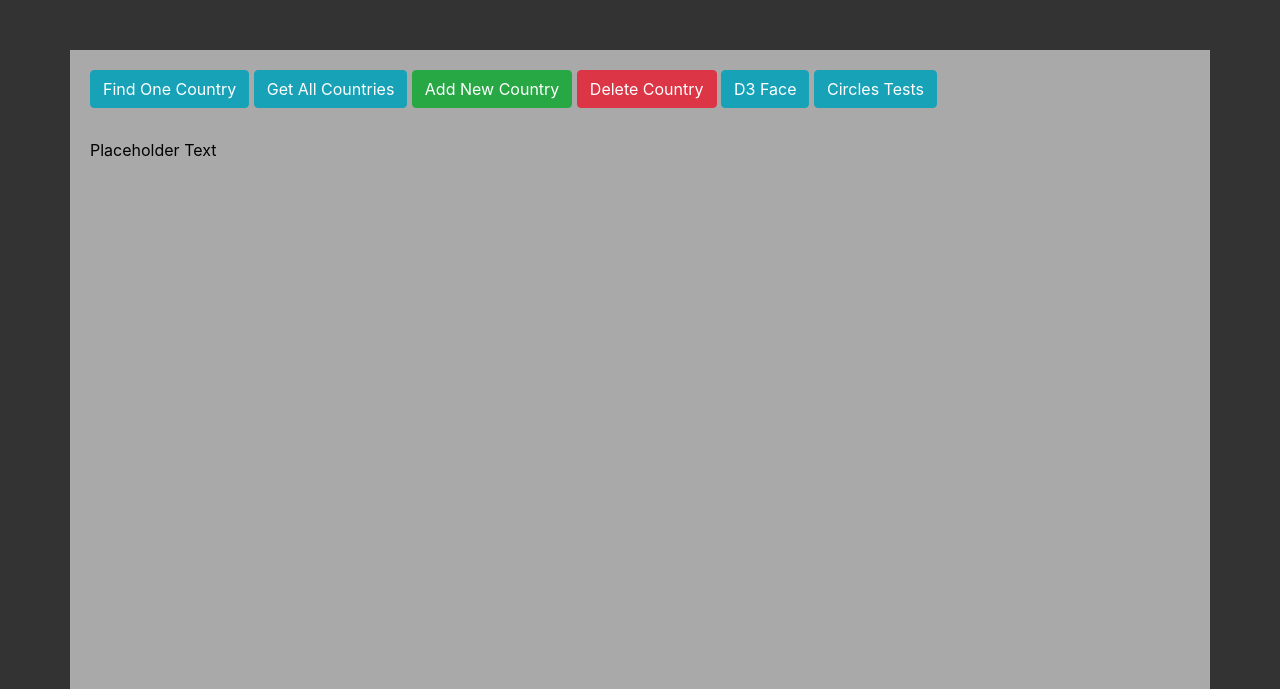
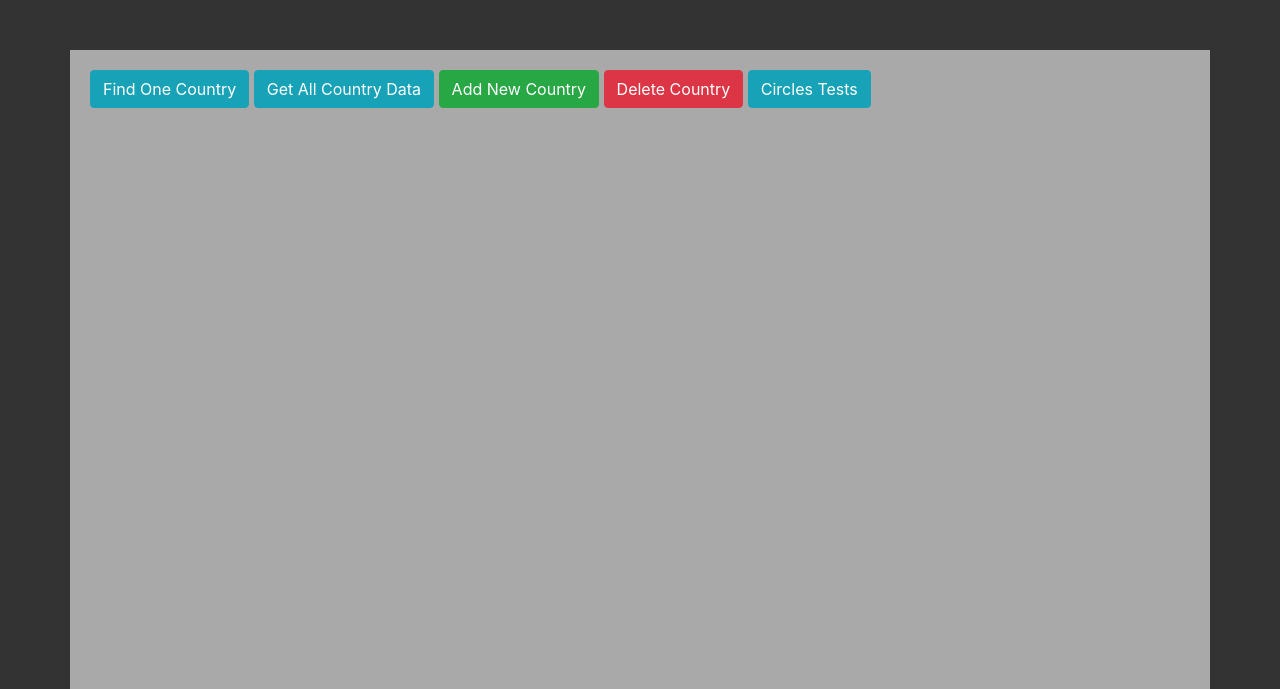
Before and after one commit to Floopion/Web3Files, a Flask app: page / in a window 1280 px wide. Shown: the part 56-745 px from the top of the page. Run offline with Flask 2, Linux system fonts and the light colour scheme; parts of the project's set-up code (start-up, migrations or seed data) failed here and were passed over; some libraries are stand-ins or nearby versions; some web fonts are replaced.

Commit message:
Quick button tweak

```diff
--- a/app.py
+++ b/app.py
@@ -8,15 +8,15 @@ from mongoengine import *
 #  for local dev environment.                                   #
 #################################################################
 
-connect(
-     username='heroku_c1wldm92',
-     password='eomrqnfplp7782hecehq4ahchh',
-     host='mongodb://heroku_c1wldm92:eomrqnfplp7782hecehq4ahchh@ds113626.mlab.com:13626/heroku_c1wldm92?retryWrites=false',
-     port=13626
-)
+# connect(
+#      username='heroku_c1wldm92',
+#      password='eomrqnfplp7782hecehq4ahchh',
+#      host='mongodb://heroku_c1wldm92:eomrqnfplp7782hecehq4ahchh@ds113626.mlab.com:13626/heroku_c1wldm92?retryWrites=false',
+#      port=13626
+# )
 
 
-#connect('devEnv')
+connect('devEnv')
 
 #####################################
 #   Create Tables in the database   #
--- a/static/scripts.js
+++ b/static/scripts.js
@@ -87,7 +87,7 @@ function deleteCountry() {
 #       D3         #
 ###################*/
 
-function d3Svg(){
+/*function d3Svg(){
 
     d3.selectAll("svg > *").remove();
 
@@ -131,9 +131,11 @@ function d3Svg(){
         endAngle: Math.PI * 3 / 2
     }))
     .attr('fill', 'orange');
-};
+};*/
 
 function countryCircles(){
+
+     $('#placeholder').empty();
 
      d3.selectAll("svg > *").remove();
 
@@ -152,16 +154,16 @@ function countryCircles(){
         // create new 'g' elements for each country
         var en = g.enter().append("g")
             .attr("transform",function(d){
-            return "translate("+ (Math.random() * 900) + 40 + "," + (Math.random() * 450) + 40 +")"
+            return "translate("+ (Math.random() * 1095) + 40 + "," + (Math.random() * 650) + 40 +")"
         });
 
         // add a circle to each 'g'
         var circle = en.append("circle")
             .attr("r",function(d){ return Math.random() * 20 })
-            .attr("fill",function(d,i){ return i % 2 == 0 ? "pink" : "green" });
+            .attr("fill",function(d,i){ return i % 2 == 0 ? "blue" : "orange" });
 
         // add a text to each 'g'
-        en.append("text").text(function(d){ return d.name });
+        en.append("text").text(function(d){ return d.name });;
 
      });
 };
--- a/templates/index.html
+++ b/templates/index.html
@@ -3,15 +3,14 @@
     <main>
         <div class="container" style="margin-top: 50px; background-color: darkgrey; height: 80vh; padding: 20px" >
             <button type="button" class="btn btn-info" data-toggle="modal" data-target="#oneModal">Find One Country</button>
-            <button type="button" class="btn btn-info" onclick="getAllCountries()">Get All Countries</button>
+            <button type="button" class="btn btn-info" onclick="getAllCountries()">Get All Country Data</button>
             <button type="button" class="btn btn-success" data-toggle="modal" data-target="#myModal">Add New Country</button>
             <button type="button" class="btn btn-danger" data-toggle="modal" data-target="#delModal">Delete Country</button>
-            <button type="button" class="btn btn-info" onclick="d3Svg()">D3 Face</button>
             <button type="button" class="btn btn-info" onclick="countryCircles()">Circles Tests</button>
 
-            <p style="color: black;margin-top: 30px; text-align: justify" id="placeholder">Placeholder Text</p>
+            <p id="placeholder"></p>
 
-            <svg width="960" height="500">
+            <svg width="1095" height="70vh">
 
             </svg>
 
```
